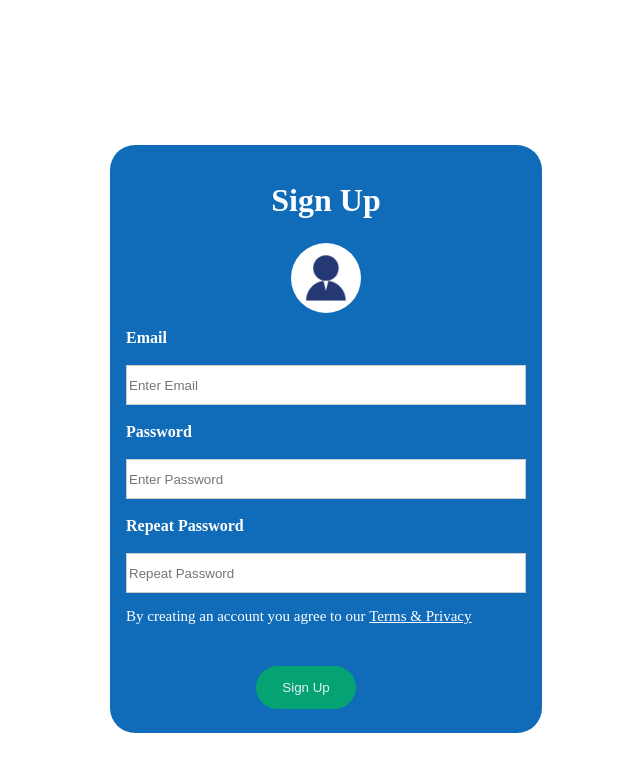
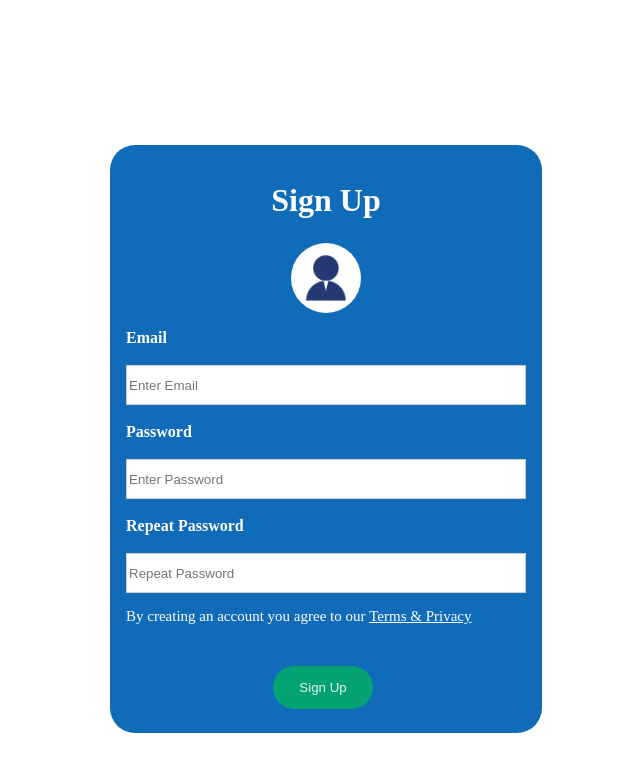
Before and after one commit to frieden07/Patal_lok_web2, a React (Create React App) app in the folder Placement_cell/: page /signup in a window 1280 px wide. Shown: the top 772 px of the page, without its empty margins (640-1280 px from the left). Built offline with nearby package versions, Linux system fonts and the light colour scheme.

Commit message:
Update Signup.css

```diff
--- a/Placement_cell/src/components/Account/Signup.css
+++ b/Placement_cell/src/components/Account/Signup.css
@@ -22,7 +22,7 @@ input[type=password]:focus {
     outline: none;
 }
 
-button {
+button.signupbtn {
     background-color: #04AA6D;
     color: white;
     padding: 14px 20px;
@@ -31,19 +31,14 @@ button {
     cursor: pointer;
     width: 100%;
     opacity: 0.9;
+    margin-left: 147px;
+    width: 100px;
+    border-radius: 25px;
+
 }
 
 button:hover.signupbtn {
     opacity: 50%;
-}
-
-
-/* Float cancel and signup buttons and add an equal width */
-.signupbtn {
-    margin-left: 130px;
-    width: 100px;
-    border-radius: 25px;
-
 }
 
 .signupcontainer {
```
